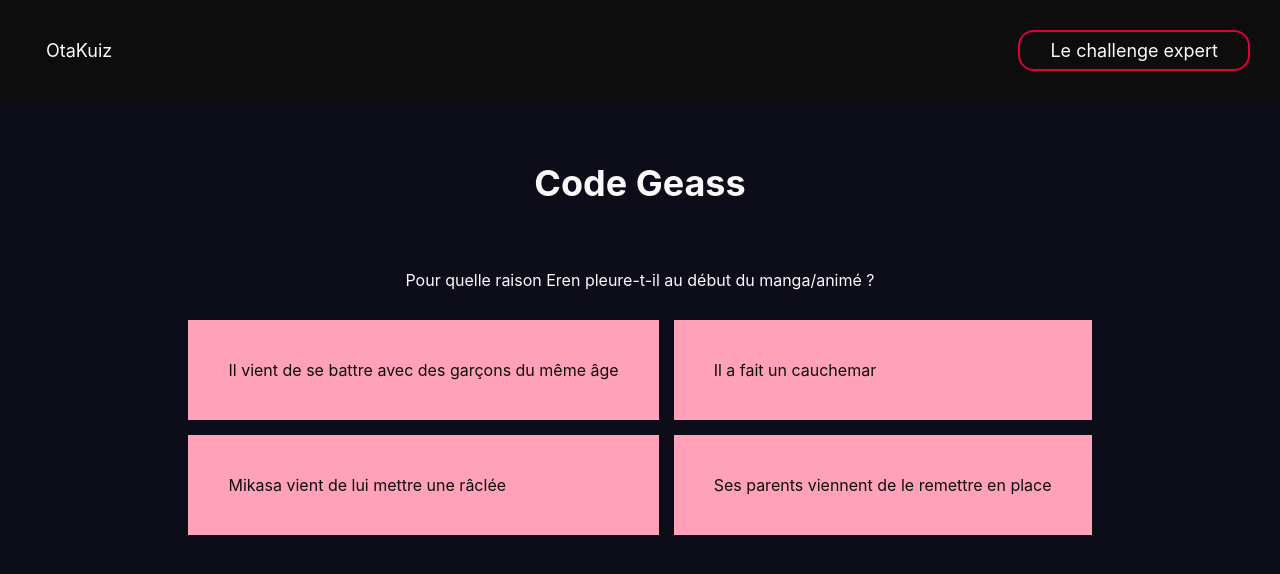
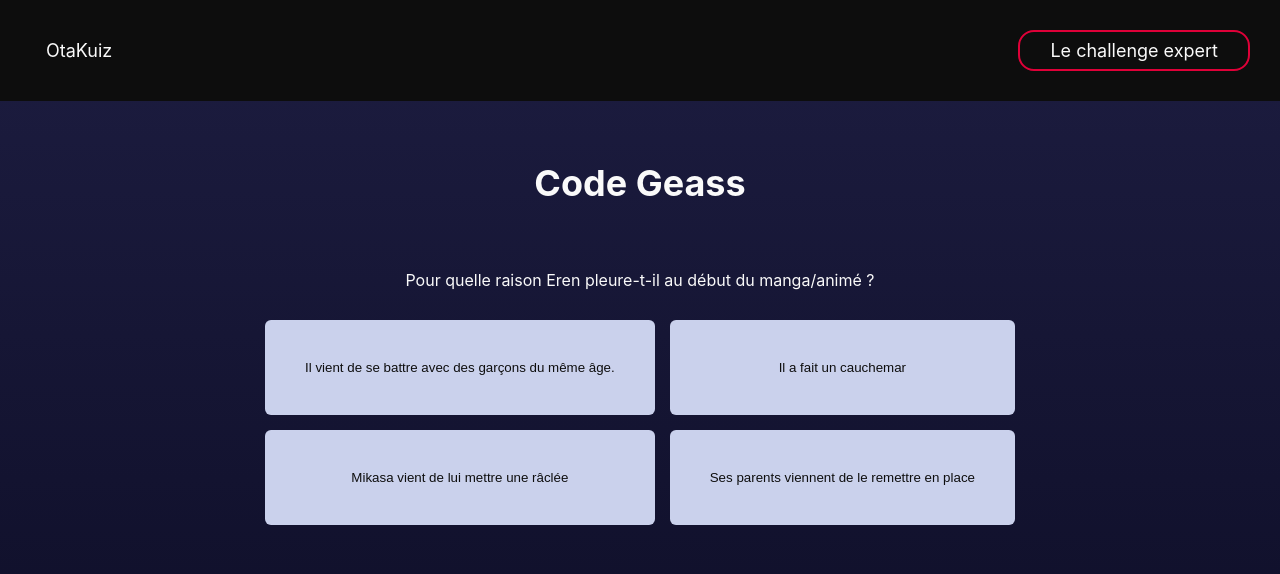
Before and after one commit to IIM-Creative-Technology/react-MargotRasamy, a React (Create React App) app in the folder frontend/: page /quiz/code-geass in a window 1280 px wide. Shown: the top 574 px of the page. Built offline with nearby package versions, Linux system fonts and the light colour scheme.

Commit message:
[Quiz] Questions test

```diff
--- a/frontend/src/App.js
+++ b/frontend/src/App.js
@@ -1,7 +1,7 @@
 import './assets/styles/main.scss';
 import LoaderSpinner from './components/LoaderSpinner'
-import LandingPage from './components/landingPage'
-import QuizPage from './components/quizPage'
+import LandingPage from './components/landingPage/LandingPage'
+import QuizPage from './components/quizPage/QuizPage'
 import Header from './components/Header'
 import React, { useRef } from 'react';
 import { BrowserRouter, Route, Switch } from "react-router-dom";
--- a/frontend/src/assets/styles/components/quizPage/quiz-page.scss
+++ b/frontend/src/assets/styles/components/quizPage/quiz-page.scss
@@ -3,7 +3,7 @@
    display: flex;
    flex-direction: column;
    align-items: center;
-   background-color: rgba(rgb(6, 6, 128), 0.1);
+   background: linear-gradient(rgba(rgb(46, 46, 132), 0.4), rgba(rgb(6, 6, 128), 0.2));
    padding: var(--marginsLayout);
    h2 {
     text-align: center;
@@ -17,9 +17,16 @@
         grid-template-columns: repeat(2, auto);
         grid-gap: var(--gridGap);
        .response {
+           border:none;
+           cursor: pointer;
+           outline: none;
            color: var(--colorMainBlack);
            padding: 40px;
-           background-color: var(--colorSecondaryVeryLight);
+           border-radius: var(--borderRadiusSmall);
+           background-color: var(--colorPrimaryVeryLight);
+           &:hover {
+            background-color: #f9faff;
+           }
        }
    }
 }
--- a/frontend/src/assets/styles/helpers/colors.scss
+++ b/frontend/src/assets/styles/helpers/colors.scss
@@ -9,7 +9,7 @@
     /* Main color */
     --colorPrimary: #2801c6;
     --colorPrimaryLight: #5432df;
-    --colorPrimaryVeryLight: #cdc1fb;
+    --colorPrimaryVeryLight: #cad1ec;
 
     /* Secondary color */
     --colorSecondary:#df0038;
--- /dev/null
+++ b/frontend/src/components/quizPage/QuizPage.js
@@ -0,0 +1,63 @@
+import React, { Component } from 'react';
+
+class QuizPage extends Component {
+    constructor(props) {
+        super(props);
+        this.state = {
+            quizDetails: [
+                {
+                    question: 'Pour quelle raison Eren pleure-t-il au début du manga/animé ?',
+                    answer: 'B',
+                    responses: [
+                        {
+                            label: 'A',
+                            response: 'Il vient de se battre avec des garçons du même âge.'
+                        },
+                        {
+                            label: 'B',
+                            response: 'Il a fait un cauchemar.'
+                        },
+                        {
+                            label: 'C',
+                            response: 'Mikasa vient de lui mettre une râclée.'
+                        },
+                        {
+                            label: 'D',
+                            response: 'Ses parents viennent de le remettre en place.'
+                        }
+                    ]
+                }
+            ]
+        };
+    }
+    render() {
+        const quizParams = this.props.match.params.manga
+        const quizName = (quizParams === 'code-geass') ? 'Code Geass' : 'yo'
+
+        // const handleChange = () => {
+        //     this.setState({question: 'Hello'});
+        // }
+
+        const handleSubmit = (e) => {
+            e.preventDefault()
+            const newQuizDetails = this.state.quizDetails
+            newQuizDetails[0].question = "hello working"
+            this.setState({quizDetails : newQuizDetails});
+        }
+
+        return (
+            <div className="quiz-page">
+                <h2>{quizName}</h2>
+                <div className="question">{this.state.quizDetails[0].question}</div>
+                <form onSubmit={(e) => handleSubmit(e)} className="responses-list">
+                    <button type="submit" className="response">Il vient de se battre avec des garçons du même âge.</button>
+                    <button type="submit" className="response">Il a fait un cauchemar</button>
+                    <button type="submit" className="response">Mikasa vient de lui mettre une râclée</button>
+                    <button type="submit" className="response">Ses parents viennent de le remettre en place</button>
+                </form>
+            </div>
+        );
+    }
+}
+
+export default QuizPage;
--- a/frontend/src/components/quizPage/index.js
+++ /dev/null
@@ -1,23 +0,0 @@
-import React, { Component } from 'react';
-
-class QuizPage extends Component {
-    render() {
-        const quizParams = this.props.match.params.manga
-        const quizName = (quizParams === 'code-geass') ? 'Code Geass' : 'yo'
-
-        return (
-            <div className="quiz-page">
-                <h2>{quizName}</h2>
-                <div className="question">Pour quelle raison Eren pleure-t-il au début du manga/animé ?</div>
-                <div className="responses-list">
-                    <div className="response">Il vient de se battre avec des garçons du même âge</div>
-                    <div className="response">Il a fait un cauchemar</div>
-                    <div className="response">Mikasa vient de lui mettre une râclée</div>
-                    <div className="response">Ses parents viennent de le remettre en place</div>
-                </div>
-            </div>
-        );
-    }
-}
-
-export default QuizPage;
```
Also changed, not shown: frontend/src/components/landingPage/LandingPage.js (renamed from frontend/src/components/landingPage/index.js), 1 other file (tests, documents, lock files or other folders).
